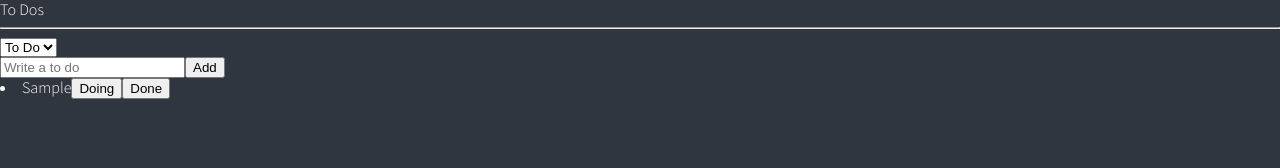
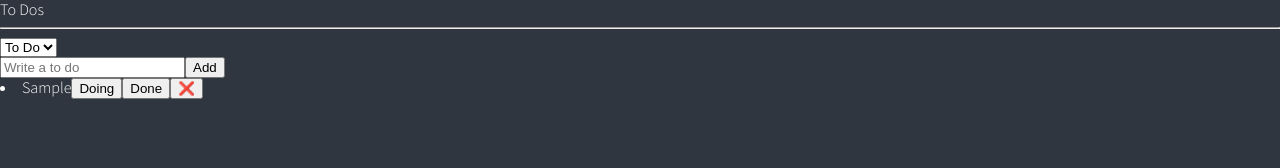
Before and after one commit to hyungJinn/react-todolist, a React (Create React App) app: page / in a window 1280 px wide. Both pictures are taken after typing "Sample" into the empty fields and a click on the button "Add". Shown: the top 168 px of the page. Built offline with nearby package versions, Linux system fonts and the light colour scheme.

Commit message:
Add "delete function" to ToDo.tsx

```diff
--- a/src/components/ToDo.tsx
+++ b/src/components/ToDo.tsx
@@ -4,24 +4,44 @@ import { Categories, IToDo, toDoState } from "../atoms";
 
 function ToDo({ text, category, id }: IToDo) {
   const setToDos = useSetRecoilState(toDoState);
+
   const onClick = (event: React.MouseEvent<HTMLButtonElement>) => {
     const {
       currentTarget: { name },
     } = event;
+
     setToDos((oldToDos) => {
       const targetIndex = oldToDos.findIndex((toDo) => toDo.id === id);
       const oldToDo = oldToDos[targetIndex];
       const newToDo = { text, id, category: name as any };
-      console.log(oldToDo, newToDo);
-      return [
+      const newToDos = [
         ...oldToDos.slice(0, targetIndex),
         newToDo,
         ...oldToDos.slice(targetIndex + 1),
       ];
+      localStorage.setItem("ToDos", JSON.stringify(newToDos));
+      return newToDos;
     });
   };
+
+  const deleteToDo = (event: React.FormEvent<HTMLButtonElement>) => {
+    const {
+      currentTarget: { parentElement },
+    } = event;
+
+    setToDos((oldToDos) => {
+      const newToDos = oldToDos.filter(
+        (toDo) => toDo.id !== Number(parentElement?.id)
+      );
+      console.log(parentElement);
+      const stringifiedNewTodos = JSON.stringify(newToDos);
+      localStorage.setItem("ToDos", stringifiedNewTodos);
+      return newToDos;
+    });
+  };
+
   return (
-    <li>
+    <li id={id as any}>
       <span>{text}</span>
       {category !== Categories.DOING && (
         <button name={Categories.DOING + ""} onClick={onClick}>
@@ -38,6 +58,7 @@ function ToDo({ text, category, id }: IToDo) {
           Done
         </button>
       )}
+      <button onClick={deleteToDo}>❌</button>
     </li>
   );
 }
```
